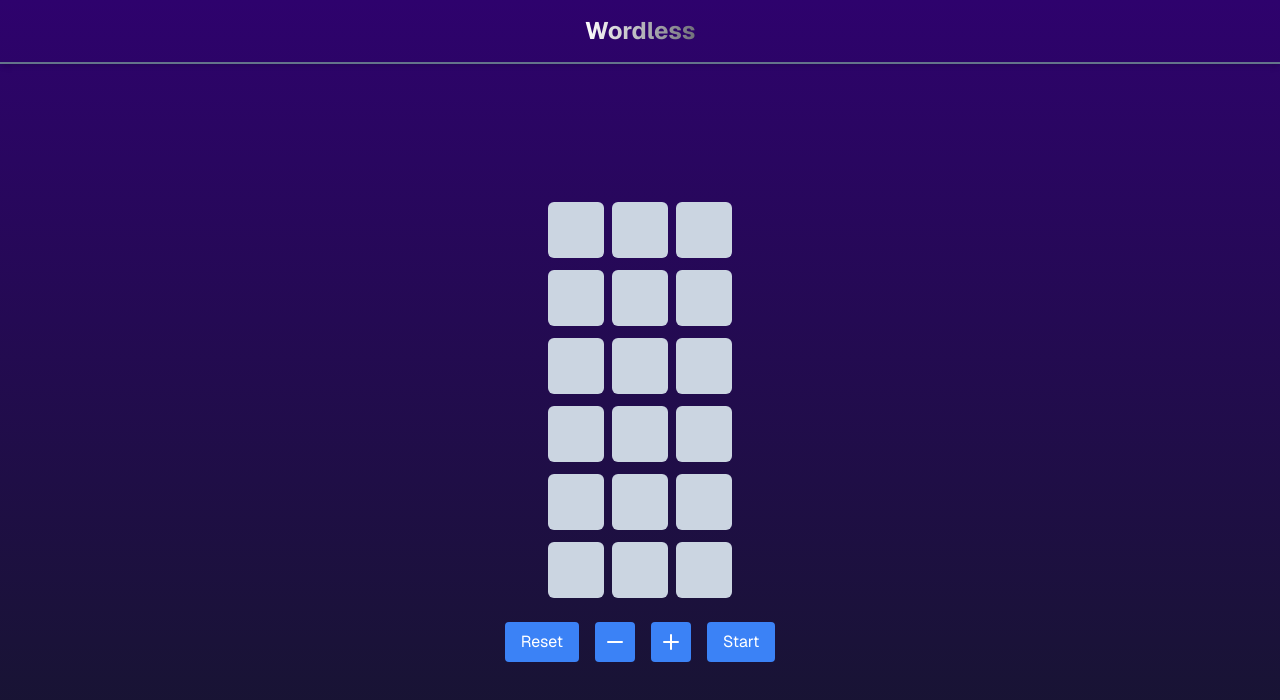
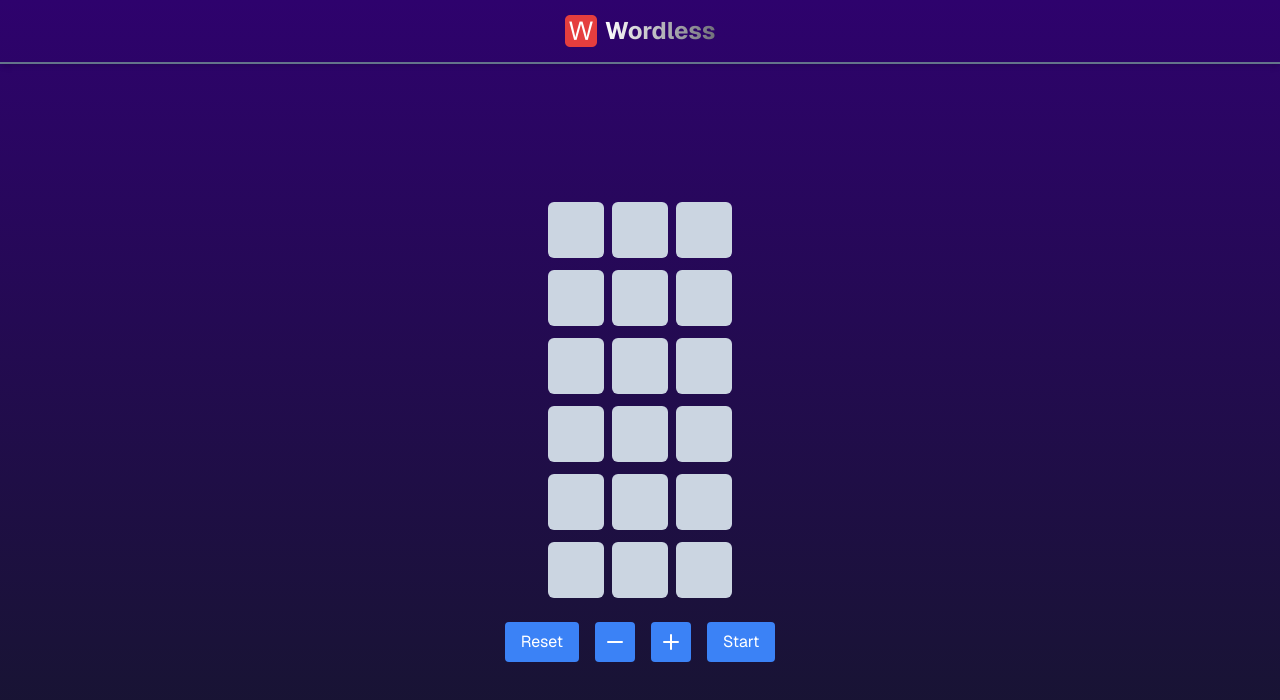
Before and after one commit to win-wiz/wordless, a Next.js app: page / in a window 1280 px wide. Shown: the top 700 px of the page. Built offline with nearby package versions, Linux system fonts and the light colour scheme.

Commit message:
增加icon

```diff
--- a/src/components/header.tsx
+++ b/src/components/header.tsx
@@ -1,5 +1,9 @@
+import Image from "next/image";
+import logo from "@/../public/wordless.png";
+
 export default function Header() {
   return <div className="h-16 shadow-md sticky top-0 z-50 border-b-2 border-slate-500 text-white flex items-center justify-center">
+    <Image src={logo} alt="logo" width={32} height={32} className="mr-2" />
     <h1 className="text-2xl font-bold bg-gradient-to-r from-white to-zinc-500 bg-clip-text text-transparent">Wordless</h1>
   </div>;
 }
```
Also changed, not shown: public/wordless.png (added), 1 other file (tests, documents, lock files or other folders).
